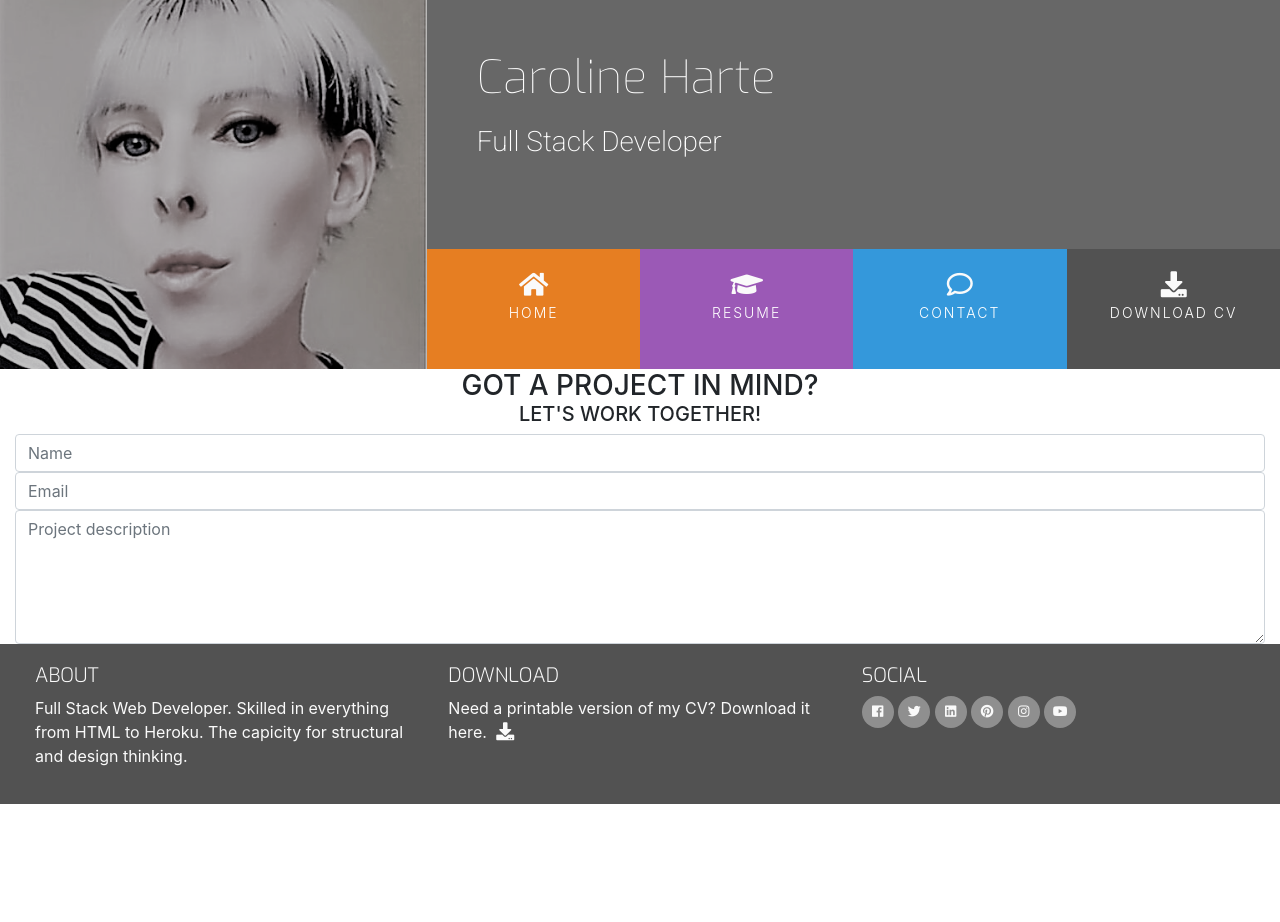
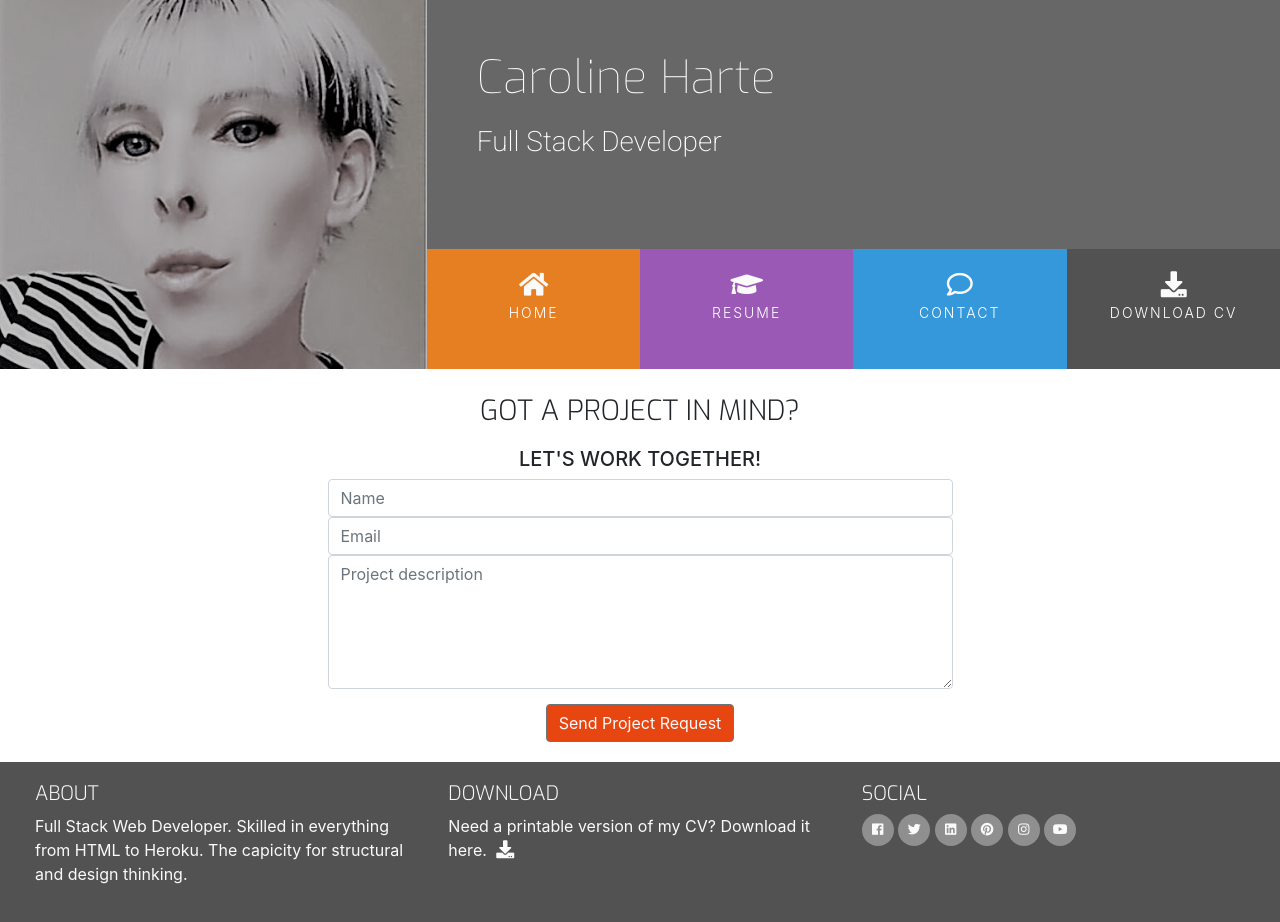
Before and after one commit to Charte-dot/UCD-Resume, a plain HTML site: page contact.html in a window 1280 px wide. Before the commit the page ends 804 px from the top, so only its background shows below. Drawn offline with nearby package versions, Linux system fonts and the light colour scheme.

Commit message:
Add contact form

```diff
--- a/assets/css/style.css
+++ b/assets/css/style.css
@@ -344,3 +344,36 @@ footer {
 .history-items {
     margin-bottom:30px;
 }
+
+/*---------------------------------------------Contact form */
+
+.contact-heading {
+    font-family: "Exo", sans-serif;
+    font-weight: 300;
+    margin-top: 25px;
+    margin-bottom: 20px;
+}
+
+.center-form {
+    padding: top 10px;
+    margin: 0 auto;
+    max-width: 70%;
+}
+
+button[type="submit"] {
+    margin-top: 15px;
+    margin-bottom: 20px;
+    color: #fafafa;
+    background-color: #e84610;
+}
+
+/*---------------------------------------------Media query*/
+
+@media(min-width: 992px) {
+    .center-form {
+        padding: top 30px;
+        min-height: 240px;
+        margin: 0 auto;
+        max-width: 50%;
+    }
+}
--- a/contact.html
+++ b/contact.html
@@ -71,7 +71,7 @@
                             placeholder="Project description" required></textarea>
                         <div class="form-row text-center">
                             <div class="col">
-
+                                <button type="submit" class="btn btn-secondary">Send Project Request</button>
 
 
                             </div>
```
